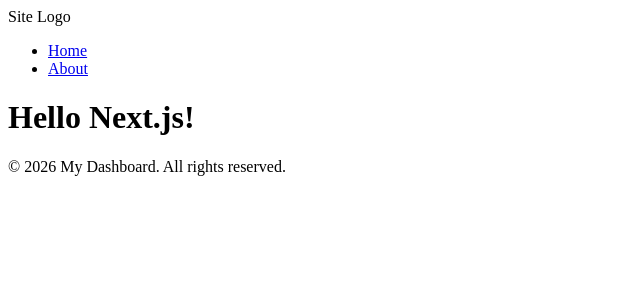
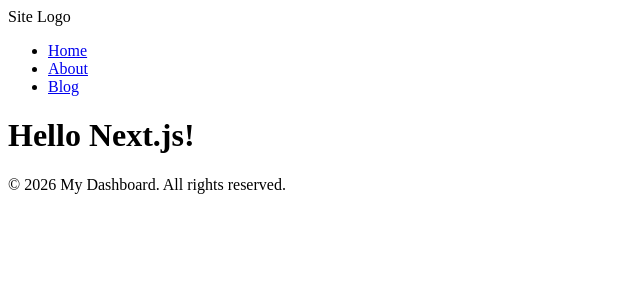
Before and after one commit to SineDeveloper/web-template, a Next.js app: page / in a window 1280 px wide. Shown: the top 300 px of the page, without its empty margins (0-640 px from the left). Built offline with nearby package versions, Linux system fonts and the light colour scheme.

Commit message:
nav update

```diff
--- a/src/app/components/navigation.tsx
+++ b/src/app/components/navigation.tsx
@@ -6,6 +6,7 @@ export default function navigation() {
             <ul className="main-nav">
                 <li><Link href="/" className="hover:underline">Home</Link></li>
                 <li><Link href="/about" className="hover:underline">About</Link></li>
+                <li><Link href="/blog" className="hover:underline">Blog</Link></li>
             </ul>
         </>
     )
```
